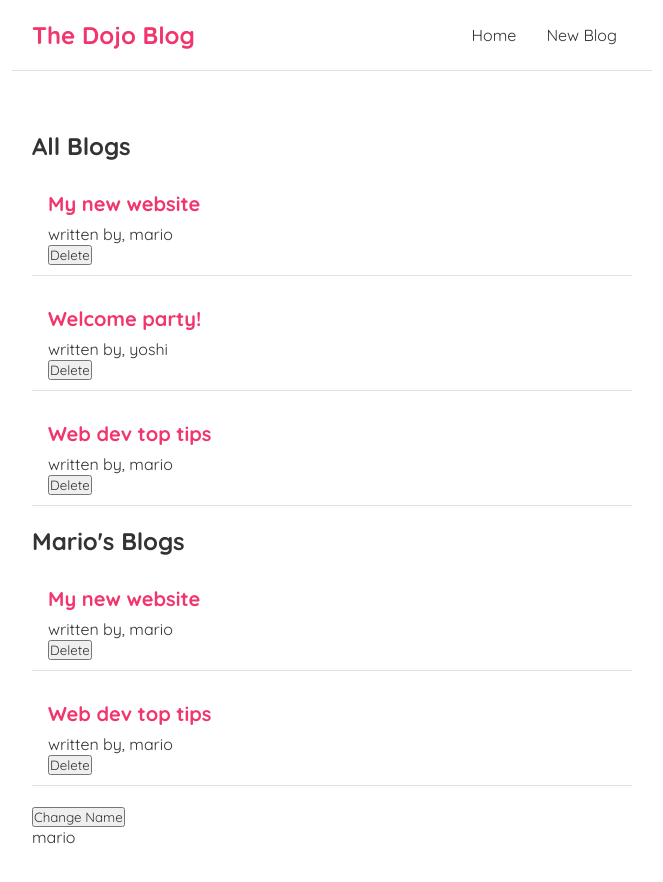
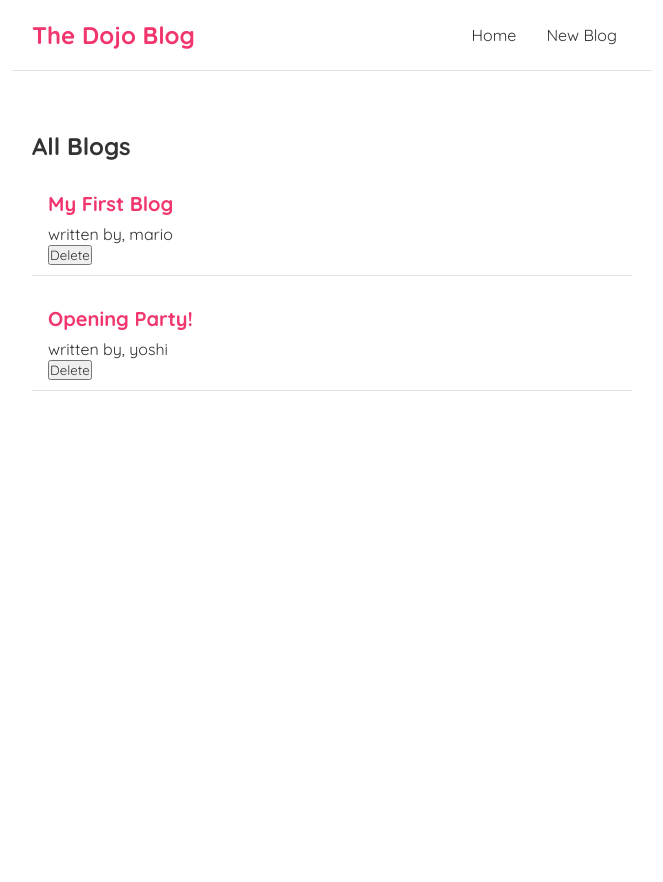
Before and after one commit to chinthakaSenarathna/react_, a React (Vite) app in the folder start_/dojo-blog/: page / in a window 1280 px wide. Shown: the top 882 px of the page, without its empty margins (308-971 px from the left). After the commit the page ends 800 px from the top, so only its background shows below. Built offline with nearby package versions, Linux system fonts and the light colour scheme; data requests are answered from the project's data file.

Commit message:
Fetching Data inside the -> useEffect()

```diff
--- a/start_/dojo-blog/src/components/Home.jsx
+++ b/start_/dojo-blog/src/components/Home.jsx
@@ -2,13 +2,7 @@ import { useState, useEffect } from 'react'
 import BlogsList from './BlogsList';
 
 const Home = () => {
-    const [blogs, setBlogs] = useState([
-        { title:'My new website', body:'lorem ipsum...', author:'mario', id:1 },
-        { title:'Welcome party!', body:'lorem ipsum...', author:'yoshi', id:2 },
-        { title:'Web dev top tips', body:'lorem ipsum...', author:'mario', id:3 }
-    ]);
-
-    const [name, setName] = useState('mario');
+    const [blogs, setBlogs] = useState(null);
 
     const deleteblog = (id) => {
         const newBlogs = blogs.filter((blog) => blog.id != id);
@@ -17,17 +11,18 @@ const Home = () => {
 
     // useEffect with dependency array...
     useEffect(() => {
-        console.log("useEffect ran");
-        console.log(name);
-    },[name]);
+        fetch('http://localhost:8000/blogs')
+            .then((res) => {
+                return res.json();
+            })
+            .then((data) => {
+                setBlogs(data);
+            })
+    },[]);
 
     return (
         <div className="home">
-            <BlogsList blogs={ blogs } title={ 'All Blogs' } deleteblog={deleteblog} />
-            <BlogsList blogs={ blogs.filter((blog) => blog.author == 'mario') } title={ "Mario's Blogs" } deleteblog={deleteblog} />
-
-            <button onClick={() => setName('chinthaka')}>Change Name</button>
-            <p>{ name }</p>
+            { blogs && <BlogsList blogs={ blogs } title={ 'All Blogs' } deleteblog={deleteblog} /> }
         </div>
     )
 }
```
